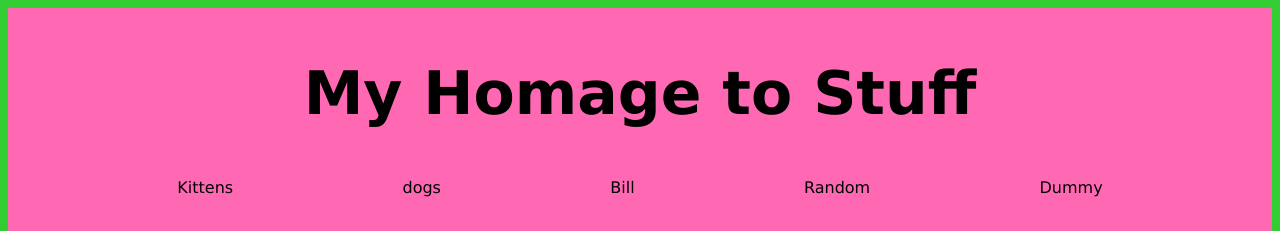
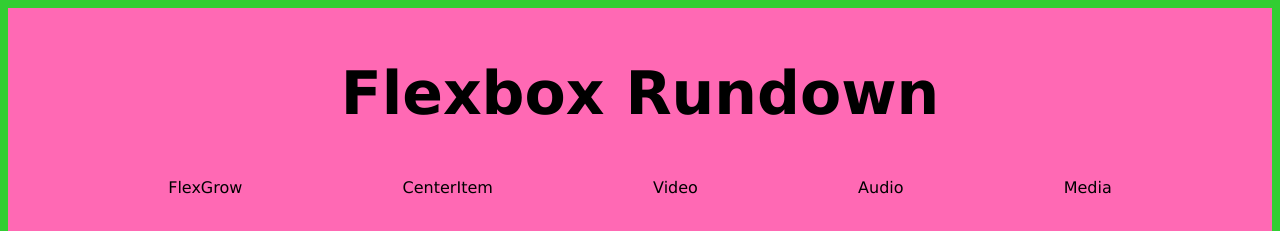
Before and after one commit to louesejackson/GWDS-21-22-Week-4, a plain HTML site: page index.html in a window 1280 px wide. Shown: the top 231 px of the page. Drawn offline with Linux system fonts and the light colour scheme.

Commit message:
Update index.html

```diff
--- a/index.html
+++ b/index.html
@@ -10,23 +10,23 @@
 </head>
 <body>
     <header>
-        <h1>My Homage to Stuff</h1>
+        <h1>Flexbox Rundown</h1>
 
 
             <ul>
                 <div class="container-navigation">
-                    <li>Kittens</li>
-                    <li>dogs</li>
-                    <li>Bill</li>
-                    <li>Random</li>
-                    <li>Dummy</li>
+                    <li>FlexGrow</li>
+                    <li>CenterItem</li>
+                    <li>Video</li>
+                    <li>Audio</li>
+                    <li>Media</li>
 
                 </div>
             </ul>
 
     </header>
 
-    <main>
+    <!-- <main>
         <div class="section-one">
             <div class="container-kitten">
                 <div class="kitten-group">
@@ -92,6 +92,6 @@
             </div>
         </div>
 
-    </main>
+    </main> -->
 </body>
 </html>
```
